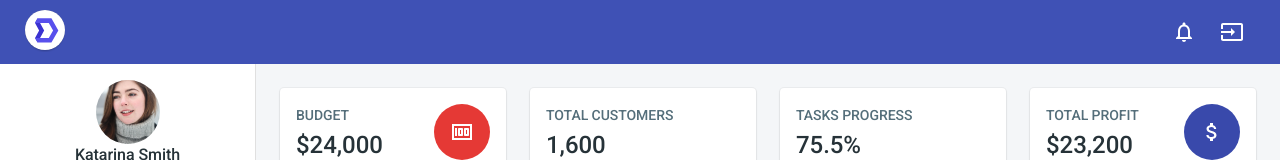
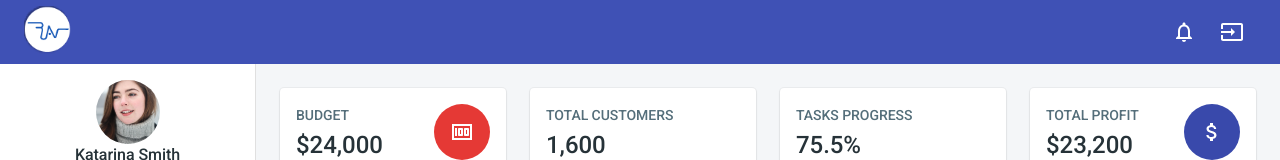
Before and after one commit to Dialcha/People-analytics-frontend, a React (Create React App) app: page /app/dashboard in a window 1280 px wide. Shown: the top 160 px of the page. Built offline with nearby package versions, Linux system fonts and the light colour scheme.

Commit message:
Agregando logo RUAV

```diff
--- a/src/components/Logo.js
+++ b/src/components/Logo.js
@@ -4,7 +4,8 @@ const Logo = (props) => {
   return (
     <img
       alt="Logo"
-      src="/static/logo.svg"
+      src="/static/logo.png"
+      height="48"
       {...props}
     />
   );
```
Also changed, not shown: public/static/logo.png (added).
